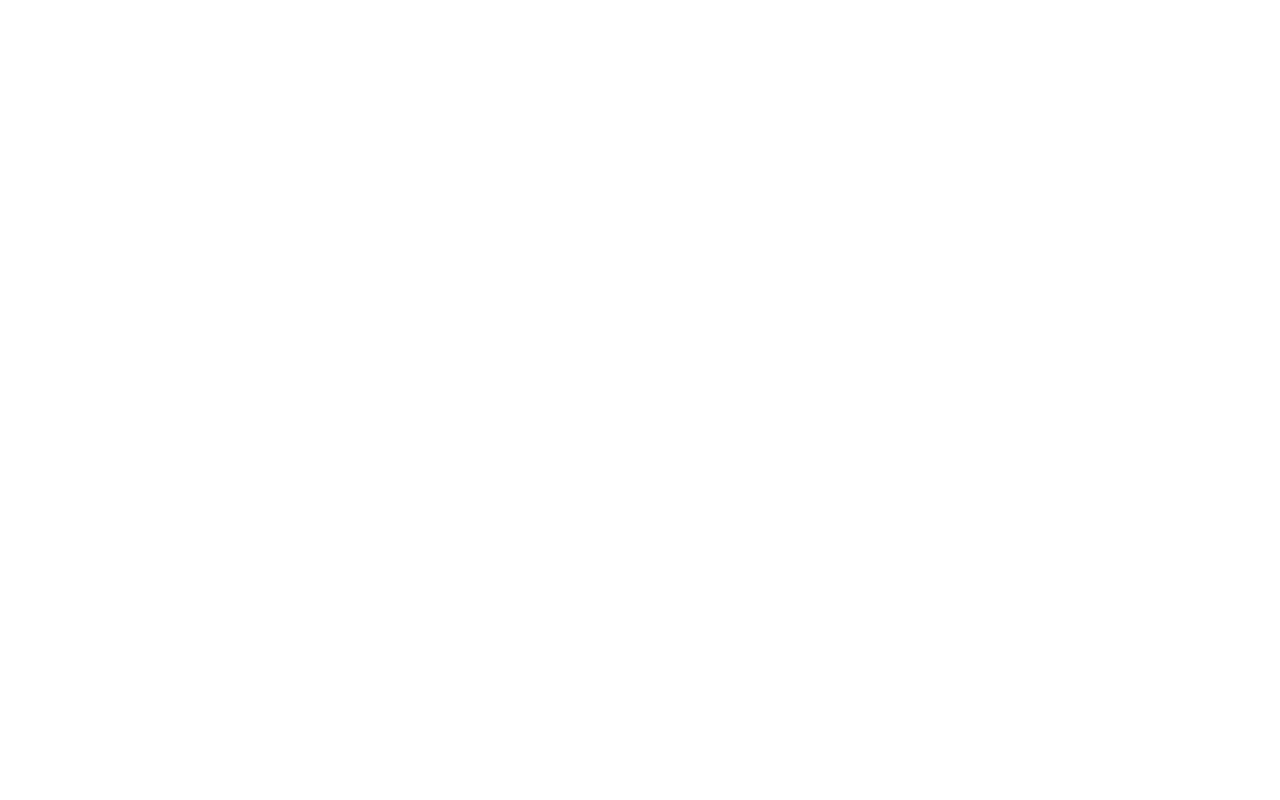
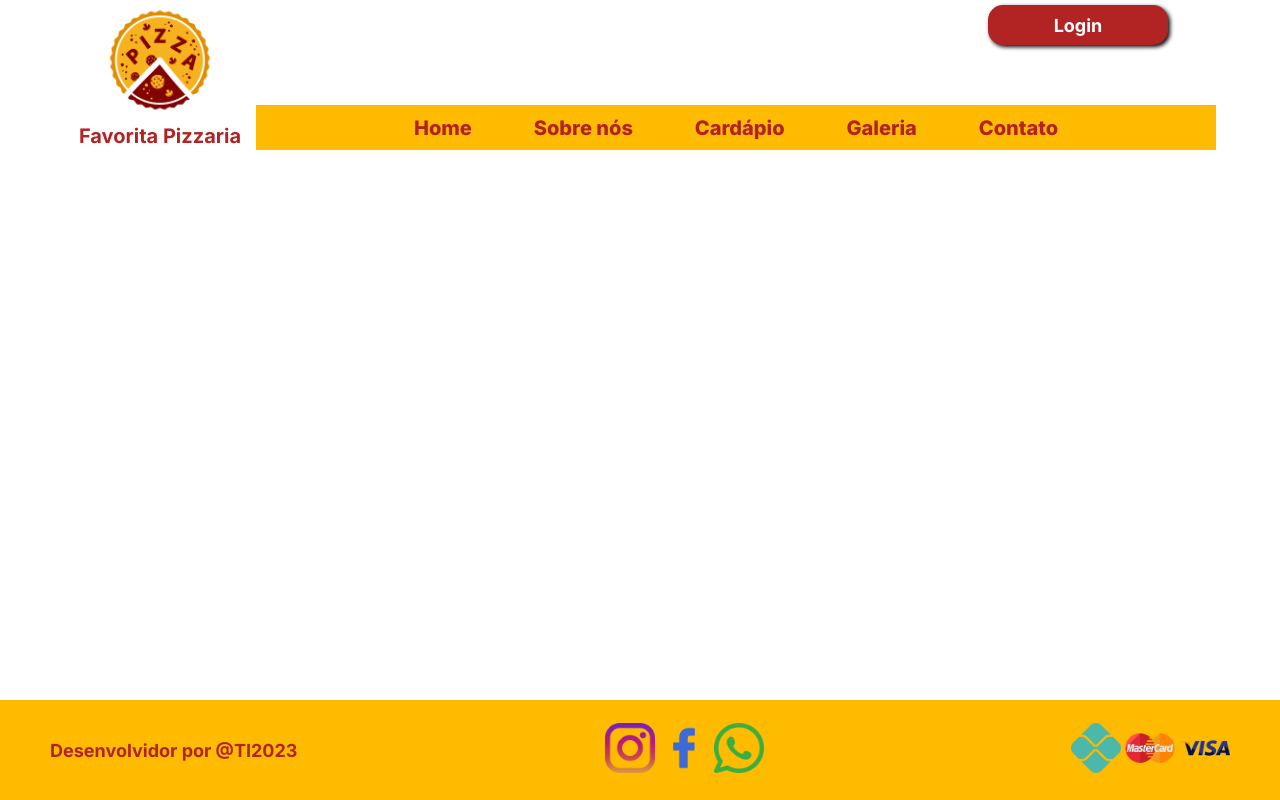
Before and after one commit to vinicius311006/pizzaria2023m, a plain HTML site: page sobre.html in a window 1280 px wide. Drawn offline with nearby package versions, Linux system fonts and the light colour scheme.

Commit message:
outras pagina

```diff
--- a/cardapio.html
+++ b/cardapio.html
@@ -0,0 +1,73 @@
+<!DOCTYPE html>
+<html lang="pt-br">
+
+<head>
+    <meta charset="UTF-8">
+    <meta name="viewport" content="width=device-width, initial-scale=1.0">
+    <title>Favorita Pizzaria</title>
+    <link rel="shortcut icon" href="./src/imagens - Célia/favicon.ico" type="image/x-icon">
+    <!-- insere o icone na guia-->
+    <link rel="stylesheet" href="./css/style.css">
+</head>
+
+
+<body>
+    <div id="pagina"> <!-- Largura da página-->
+        <div class="principal corpo"> <!-- aliamento do rodapé-->
+            <header> <!-- Inicio do cabeçalho -->
+                <div class="logo">
+                    <img src="./src/imagens - Célia/piz.png" alt="Logotipo amarelho e vinho escrito Pizza">
+                    <h2>Favorita Pizzaria</h2>
+                </div>
+
+                <div class="topo">
+                    <button class="btn-menu">Login</button>
+
+                    <div class="menu" id="menu">
+                        <nav>
+                            <ul>
+                                <a href="./index.html">
+                                    <li>Home</li>
+                                </a>
+                                <a href="./sobre.html">
+                                    <li>Sobre nós</li>
+                                </a>
+                                <a href="./cardapio.html">
+                                    <li>Cardápio</li>
+                                </a>
+                                <a href="./galeria.html">
+                                    <li>Galeria</li>
+                                </a>
+                                <a href="./contato.html">
+                                    <li>Contato</li>
+                                </a>
+                            </ul>
+                        </nav>
+                    </div>
+                </div>
+            </header> <!-- Fim do cabeçalho -->
+        </div>
+
+
+
+        <footer>
+            <p>Desenvolvidor por @TI2023</p>
+            <div class="redes">
+                <img src="./src/imagens - Célia/instagram (1).png" alt="instragrem">
+                <img src="./src/imagens - Célia/facebook (1).png" alt="facebook">
+                <img src="./src/imagens - Célia/whatsapp.png" alt="whatsapp">
+            </div>
+            <div class="pagamento">
+                <img src="./src/imagens - Célia/pix.png" alt="Mastercard">
+                <img src="./src/imagens - Célia/logo.png" alt="Pix">
+                <img src="./src/imagens - Célia/visa (1).png" alt="Visa">
+            </div>
+        </footer>
+    </div>
+
+    <script type="text/javascript" src="//code.jquery.com/jquery-3.7.1.min.js"></script>
+    <script type="text/javascript" src="//code.jquery.com/jquery-migrate-1.2.1.min.js"></script>
+    <!-- Abilita a utilização do jquery-->
+</body>
+
+</html>
--- a/css/style.css
+++ b/css/style.css
@@ -14,6 +14,7 @@ html {
 body {
     height: 100%;
 }
+
 
 .carrossel {
     width: 80vw;
@@ -51,7 +52,7 @@ body {
 
 #pagina {
     min-height: 100%;
-    max-height: 100vw;
+    max-width: 100vw;
     position: relative;
 }
 
@@ -109,6 +110,7 @@ header {
     border: none;
     box-shadow: 2px 2px 4px black;
     margin-right: 5%;
+    cursor: pointer;
 }
 
 .menu {
@@ -165,9 +167,10 @@ header {
 
 .estilos {
     margin-top: 5%;
-    width: 75%;
+    width: 70%;
     margin-left: auto;
     margin-right: auto;
+    margin-bottom: 5%;
 }
 
 .estilo p {
@@ -191,8 +194,9 @@ footer {
     display: flex;
     justify-content: space-between;
     align-items: center;
+    position: absolute;
     left: 0;
-    position: absolute;
+    bottom: 0;
     width: 100%;
 }
 
--- a/sobre.html
+++ b/sobre.html
@@ -0,0 +1,73 @@
+<!DOCTYPE html>
+<html lang="pt-br">
+
+<head>
+    <meta charset="UTF-8">
+    <meta name="viewport" content="width=device-width, initial-scale=1.0">
+    <title>Favorita Pizzaria</title>
+    <link rel="shortcut icon" href="./src/imagens - Célia/favicon.ico" type="image/x-icon">
+    <!-- insere o icone na guia-->
+    <link rel="stylesheet" href="./css/style.css">
+</head>
+
+
+<body>
+    <div id="pagina"> <!-- Largura da página-->
+        <div class="principal corpo"> <!-- aliamento do rodapé-->
+            <header> <!-- Inicio do cabeçalho -->
+                <div class="logo">
+                    <img src="./src/imagens - Célia/piz.png" alt="Logotipo amarelho e vinho escrito Pizza">
+                    <h2>Favorita Pizzaria</h2>
+                </div>
+
+                <div class="topo">
+                    <button class="btn-menu">Login</button>
+
+                    <div class="menu" id="menu">
+                        <nav>
+                            <ul>
+                                <a href="./index.html">
+                                    <li>Home</li>
+                                </a>
+                                <a href="./sobre.html">
+                                    <li>Sobre nós</li>
+                                </a>
+                                <a href="./cardapio.html">
+                                    <li>Cardápio</li>
+                                </a>
+                                <a href="./galeria.html">
+                                    <li>Galeria</li>
+                                </a>
+                                <a href="./contato.html">
+                                    <li>Contato</li>
+                                </a>
+                            </ul>
+                        </nav>
+                    </div>
+                </div>
+            </header> <!-- Fim do cabeçalho -->
+        </div>
+
+
+
+        <footer>
+            <p>Desenvolvidor por @TI2023</p>
+            <div class="redes">
+                <img src="./src/imagens - Célia/instagram (1).png" alt="instragrem">
+                <img src="./src/imagens - Célia/facebook (1).png" alt="facebook">
+                <img src="./src/imagens - Célia/whatsapp.png" alt="whatsapp">
+            </div>
+            <div class="pagamento">
+                <img src="./src/imagens - Célia/pix.png" alt="Mastercard">
+                <img src="./src/imagens - Célia/logo.png" alt="Pix">
+                <img src="./src/imagens - Célia/visa (1).png" alt="Visa">
+            </div>
+        </footer>
+    </div>
+
+    <script type="text/javascript" src="//code.jquery.com/jquery-3.7.1.min.js"></script>
+    <script type="text/javascript" src="//code.jquery.com/jquery-migrate-1.2.1.min.js"></script>
+    <!-- Abilita a utilização do jquery-->
+</body>
+
+</html>
```
Also changed, not shown: contato.html (+73 -0 lines), galeria.html (+73 -0 lines), index.html (+1 -0 lines).
